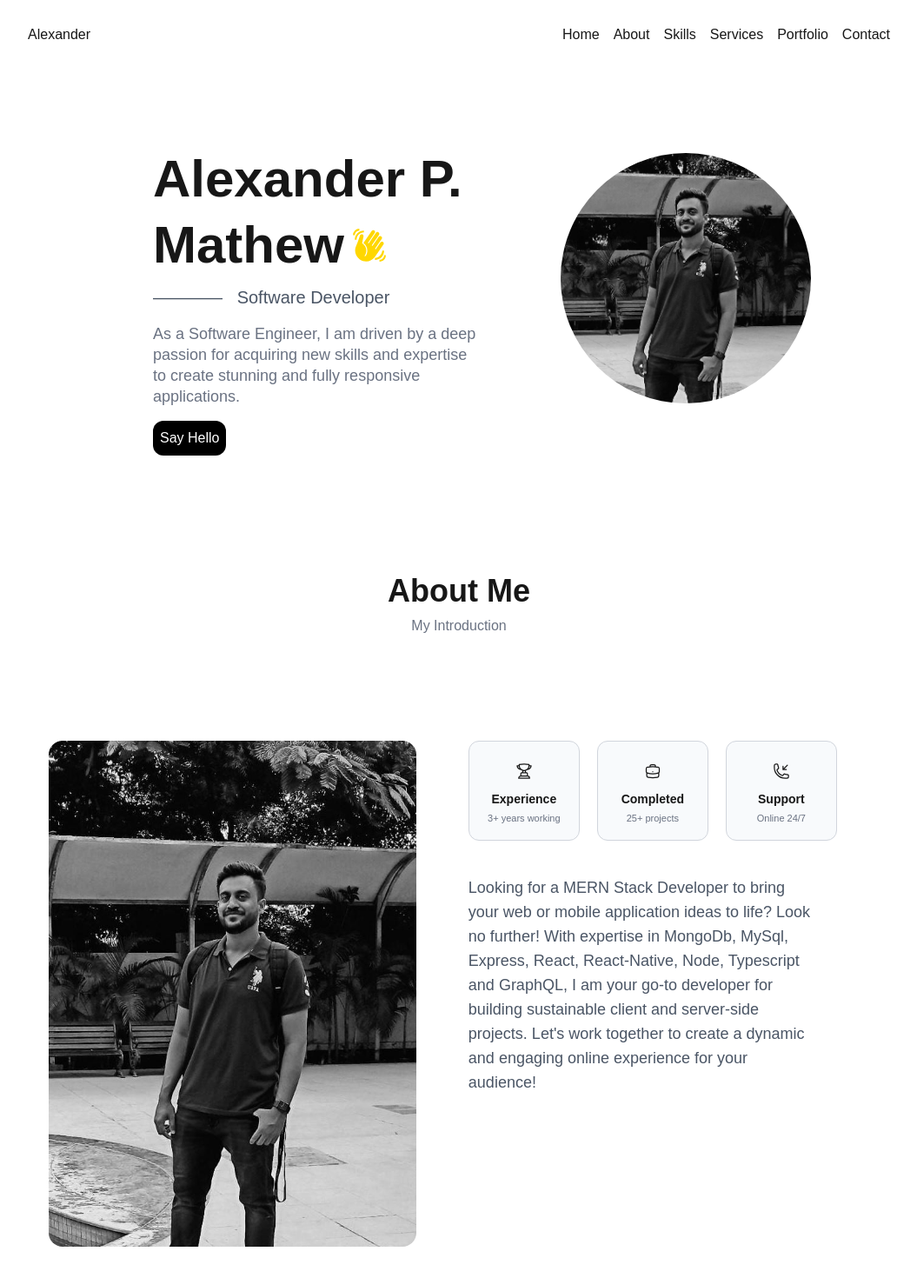
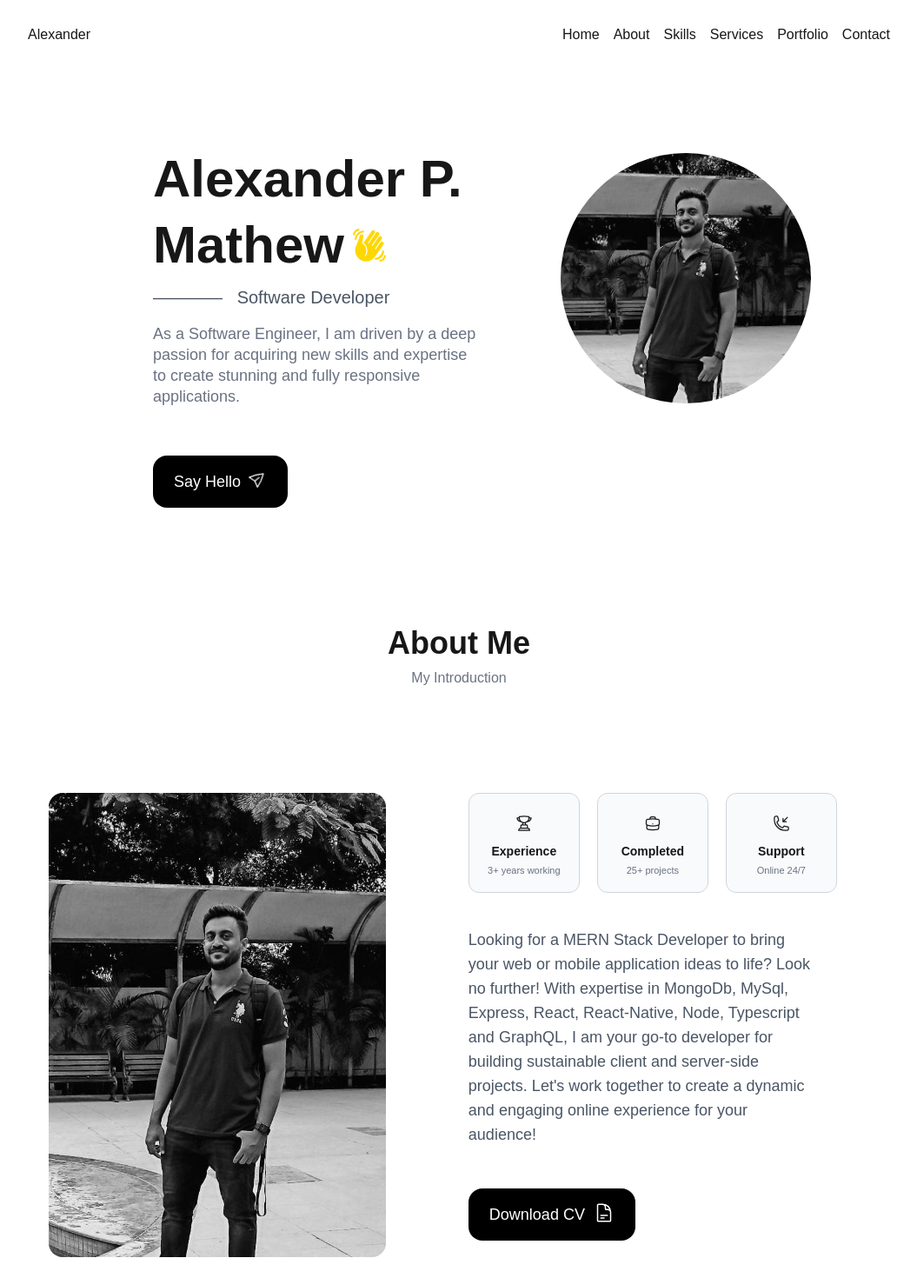
Before and after one commit to Ale-Math/portfolio, a Next.js app in the folder portfolio/: page / in a window 1280 px wide. Shown: the top 1470 px of the page at 87% size, without its empty margins (112-1167 px from the left). Built offline with nearby package versions, Linux system fonts and the light colour scheme.

Commit message:
added styles and icon

```diff
--- a/portfolio/app/Components/Button.tsx
+++ b/portfolio/app/Components/Button.tsx
@@ -8,7 +8,7 @@ interface ButtonProps {
 
 export function Button(props: ButtonProps) {
   return (
-    <button className="flex justify-center bg-black p-2 rounded-xl text-white cursor-pointer">
+    <button className="flex justify-center bg-black py-4 px-6 rounded-2xl text-lg  text-white cursor-pointer">
       {props.preIcon}
       {props.text}
       {props.postIcon}
--- /dev/null
+++ b/portfolio/app/Components/Icons/document.tsx
@@ -0,0 +1,18 @@
+export function Document() {
+  return (
+    <svg
+      xmlns="http://www.w3.org/2000/svg"
+      fill="none"
+      viewBox="0 0 24 24"
+      stroke-width="1.5"
+      stroke="currentColor"
+      className="size-6 "
+    >
+      <path
+        stroke-linecap="round"
+        stroke-linejoin="round"
+        d="M19.5 14.25v-2.625a3.375 3.375 0 0 0-3.375-3.375h-1.5A1.125 1.125 0 0 1 13.5 7.125v-1.5a3.375 3.375 0 0 0-3.375-3.375H8.25m0 12.75h7.5m-7.5 3H12M10.5 2.25H5.625c-.621 0-1.125.504-1.125 1.125v17.25c0 .621.504 1.125 1.125 1.125h12.75c.621 0 1.125-.504 1.125-1.125V11.25a9 9 0 0 0-9-9Z"
+      />
+    </svg>
+  );
+}
--- a/portfolio/app/Components/Icons/hello.tsx
+++ b/portfolio/app/Components/Icons/hello.tsx
@@ -0,0 +1,18 @@
+export function Hello() {
+  return (
+    <svg
+      xmlns="http://www.w3.org/2000/svg"
+      fill="none"
+      viewBox="0 0 24 24"
+      stroke-width="1.5"
+      stroke="currentColor"
+      className="size-5 rotate-320"
+    >
+      <path
+        stroke-linecap="round"
+        stroke-linejoin="round"
+        d="M6 12 3.269 3.125A59.769 59.769 0 0 1 21.485 12 59.768 59.768 0 0 1 3.27 20.875L5.999 12Zm0 0h7.5"
+      />
+    </svg>
+  );
+}
--- a/portfolio/app/page.tsx
+++ b/portfolio/app/page.tsx
@@ -1,6 +1,8 @@
 import { Button } from "./Components/Button";
 import { Call } from "./Components/Icons/call";
 import { Case } from "./Components/Icons/case";
+import { Document } from "./Components/Icons/document";
+import { Hello } from "./Components/Icons/hello";
 import { Trophy } from "./Components/Icons/trophy";
 import { Tile } from "./Components/tile";
 import { HandSvg } from "./Images/Hand";
@@ -32,12 +34,12 @@ export default function Home() {
           <p className="text-xl text-gray-600">
             ———— &nbsp; Software Developer
           </p>
-          <p className="w-4/5 text-lg/6 text-gray-500">
+          <p className="w-4/5 text-lg/6 text-gray-500 pb-10">
             As a Software Engineer, I am driven by a deep passion for acquiring
             new skills and expertise to create stunning and fully responsive
             applications.
           </p>
-          <Button text="Say Hello" />
+          <Button text="Say Hello &nbsp;" postIcon={<Hello />} />
         </div>
         <div className="w-2/5">
           <img
@@ -53,7 +55,7 @@ export default function Home() {
         </div>
         <div className="flex w-4/5 justify-center space-x-5">
           <div className="w-1/2 p-10">
-            <img className=" rounded-2xl" src="\Alex.jpg"></img>
+            <img className=" rounded-2xl h-11/12" src="\Alex.jpg"></img>
           </div>
           <div className="w-1/2">
             <div className="flex gap-5 py-10">
@@ -69,7 +71,7 @@ export default function Home() {
               />
               <Tile icon={<Call />} title="Support" description="Online 24/7" />
             </div>
-            <p className="w-4/5 text-gray-600 text-lg">
+            <p className="w-4/5 text-gray-600 text-lg pb-12">
               Looking for a MERN Stack Developer to bring your web or mobile
               application ideas to life? Look no further! With expertise in
               MongoDb, MySql, Express, React, React-Native, Node, Typescript and
@@ -77,6 +79,7 @@ export default function Home() {
               and server-side projects. Let's work together to create a dynamic
               and engaging online experience for your audience!
             </p>
+            <Button text="Download CV &nbsp;" postIcon={<Document />} />
           </div>
         </div>
       </div>
```
